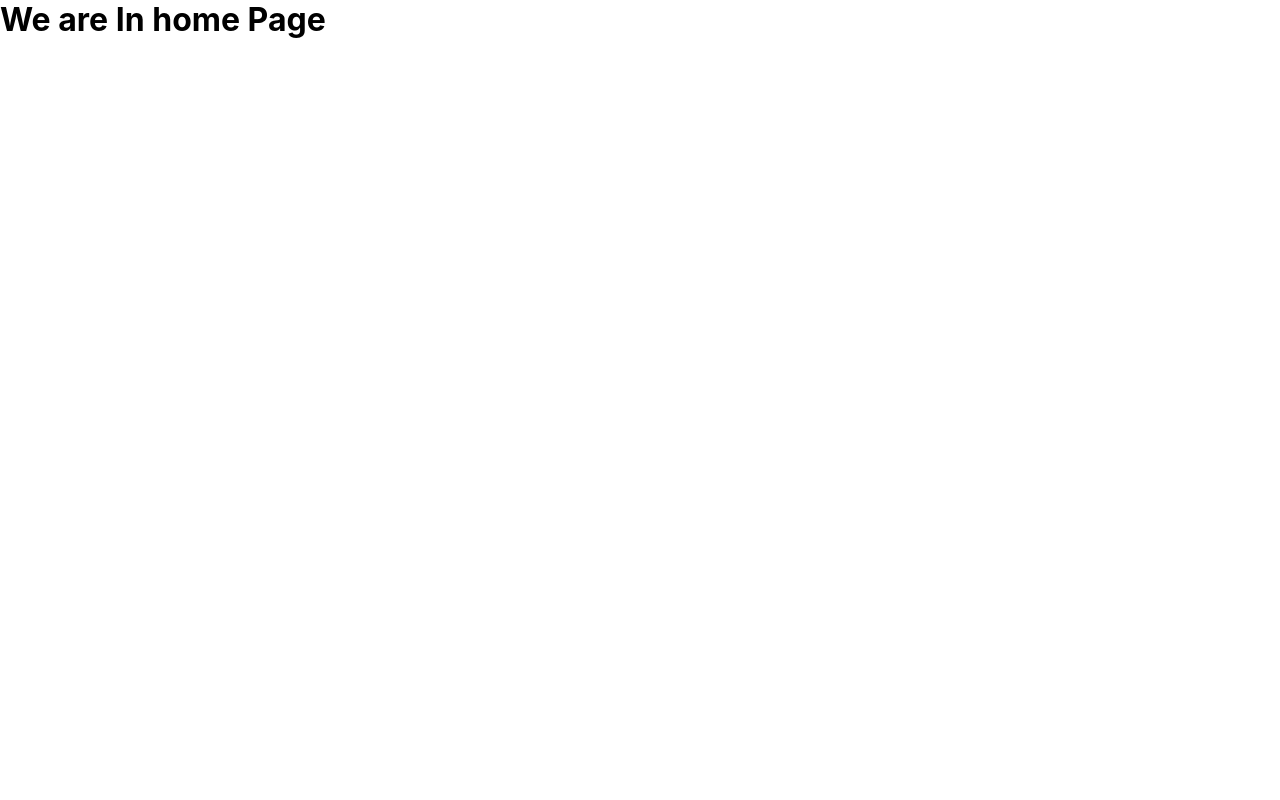
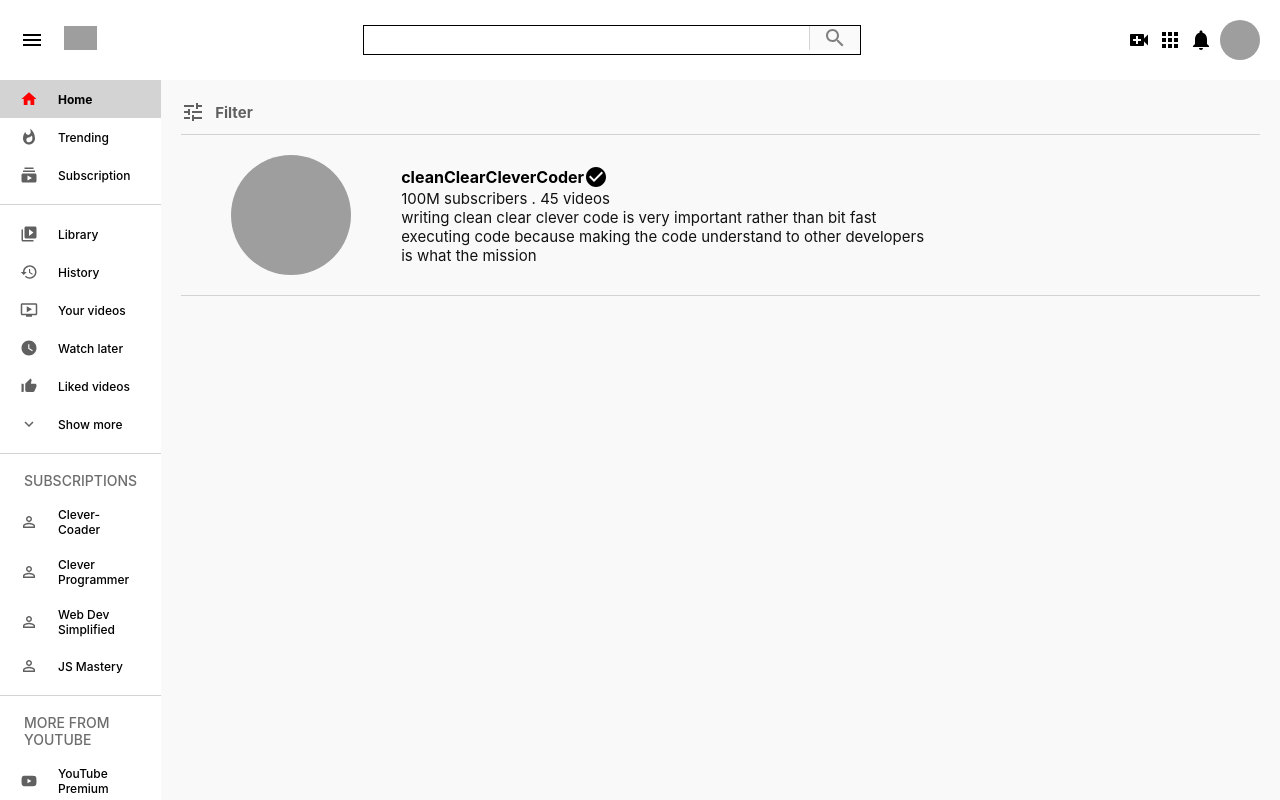
Before and after one commit to cleverCoader/reactjs-youtube-clone, a React (Create React App) app: page /search/1 in a window 1280 px wide. Shown: the top 800 px of the page. Built offline with nearby package versions, Linux system fonts and the light colour scheme; grey boxes are pictures that could not be loaded.

Commit message:
That is pretty Much We are in the EndGame Now

```diff
--- a/src/App.js
+++ b/src/App.js
@@ -3,12 +3,13 @@ import './App.css';
 import Header from './Header';
 import Sidebar from './Sidebar';
 import RecomendedVideos from './RecomendedVideos';
+//-----------------------------------------------------
+import SearchPage from './SearchPage';
 
 import {
   BrowserRouter as Router,
   Switch,
   Route,
-  Link
 } from "react-router-dom";
 
 function App() {
@@ -16,23 +17,28 @@ function App() {
     <div className="app">
 
       <Router>
+      <Header />
         <Switch>
-        <Route path="/videos">
-            <h1>We are In videos Page</h1>
+          <Route path="/search/:searchTerm" >
+          <div className="app_page">
+              <Sidebar />
+              <SearchPage />
+          </div>
+
           </Route>
           <Route path="/">
-            <h1>We are In home Page</h1>
+          <div className="app_page">
+            <Sidebar />
+            <RecomendedVideos />
+          </div>
           </Route>
         </Switch>
       </Router>
 
 
 
-      {/* <Header />
-      <div className="app_page">
-        <Sidebar />
-        <RecomendedVideos />
-      </div> */}
+
+
 
 
 
--- /dev/null
+++ b/src/ChannelRow.css
@@ -0,0 +1,27 @@
+.channelRow{
+    display: flex;
+    align-items: center;
+    width: 70%;
+
+}
+
+.channelRow_text{
+    display: flex;
+    flex-direction: column;
+}
+
+.channelRow_logo{
+    height: 120px !important;
+    width: 120px !important;
+    margin: 10px 50px;
+}
+
+.channelRow_text >h4{
+    display: flex;
+    align-items: center;
+    justify-content: start;
+}
+.channelRow_text >p{
+    color: #131212;
+    font-size: 15px !important;
+}
--- /dev/null
+++ b/src/ChannelRow.js
@@ -0,0 +1,19 @@
+import React from 'react';
+import './ChannelRow.css';
+import Avatar from '@material-ui/core/Avatar';
+import CheckCircleIcon from '@material-ui/icons/CheckCircle';
+function ChannelRow({image,channel, subs,noOfVideos,description,verified}) {
+    return (
+        <div className="channelRow" >
+            <Avatar className="channelRow_logo" alt={channel} src={image} />
+            <div className="channelRow_text">
+                <h4> {channel} {verified && <CheckCircleIcon />} </h4>
+                <p> {subs} subscribers . {noOfVideos} videos </p>
+                <p> {description} </p>
+            </div>
+
+        </div>
+    )
+}
+
+export default ChannelRow;
--- a/src/Header.js
+++ b/src/Header.js
@@ -1,4 +1,4 @@
-import React from 'react';
+import React,{useState} from 'react';
 import './Header.css';
 import MenuIcon from '@material-ui/icons/Menu';
 import SearchIcon from '@material-ui/icons/Search';
@@ -6,23 +6,39 @@ import VideoCallIcon from '@material-ui/icons/VideoCall';
 import AppsIcon from '@material-ui/icons/Apps';
 import NotificationsIcon from '@material-ui/icons/Notifications';
 import Avatar from '@material-ui/core/Avatar';
+import {Link} from "react-router-dom";
 
 function Header() {
+
+    const [inputSearch, setInputSearch] = useState(' ');
+
+
     return (
         <div className="header" >
 
             <div className="header_left" >
             <MenuIcon />
+            <Link to="/">
             <img
                 className="youtube_logo"
                 src="https://upload.wikimedia.org/wikipedia/commons/thumb/b/b8/YouTube_Logo_2017.svg/337px-YouTube_Logo_2017.svg.png"
                 alt=""
             />
+            </Link>
+
             </div>
 
             <div className="header_input">
-            <input type="text" placeholder="Search" />
-            <SearchIcon className="header_search_button"  />
+                <input
+                    onChange={e => setInputSearch(e.target.value)}
+                    value={inputSearch}
+                    type="text"
+                    placeholder="Search"
+                />
+
+                <Link to={`/search/${inputSearch}`} >
+                    <SearchIcon className="header_search_button"  />
+                </Link>
             </div>
 
             <div className="header_icons">
--- /dev/null
+++ b/src/SearchPage.css
@@ -0,0 +1,25 @@
+.searchPage{
+    flex: 0.87;
+    background-color: #f9f9f9;
+    padding: 20px 20px;
+}
+
+.searchPageFilter{
+    display: flex;
+    align-items: center;
+    color: #606060;
+    font-size: x-small !important;
+}
+
+.searchPageFilter >h2{
+    margin-left: 10px;
+}
+
+.searchPage > hr{
+    height: 1px;
+    border: 0;
+    background-color: lightgray;
+    margin-top: 10px;
+    margin-bottom: 10px;
+
+}
--- /dev/null
+++ b/src/SearchPage.js
@@ -0,0 +1,33 @@
+import React from 'react';
+import ChannelRow from './ChannelRow';
+import VideoRow from './VideoRow';
+
+import './SearchPage.css';
+import TuneIcon from '@material-ui/icons/Tune';
+
+function SearchPage() {
+    return (
+        <div className="searchPage" >
+            <div className="searchPageFilter">
+                <TuneIcon />
+                <h2> Filter</h2>
+            </div>
+            <hr />
+
+            <ChannelRow
+                image="https://images.all-free-download.com/images/graphicthumb/beautiful_scenery_04_hd_pictures_166258.jpg"
+                channel="cleanClearCleverCoder"
+                verified
+                subs="100M"
+                noOfVideos="45"
+                description="writing clean clear clever code is very important rather than bit  fast executing code because making the code understand to other developers is what the mission"
+
+            />
+            <hr />
+            <VideoRow />
+
+        </div>
+    )
+}
+
+export default SearchPage;
--- /dev/null
+++ b/src/VideoRow.js
@@ -0,0 +1,12 @@
+import React from 'react';
+import './VideoRow.css';
+
+function VideoRow() {
+    return (
+        <div>
+
+        </div>
+    )
+}
+
+export default VideoRow;
```
Also changed, not shown: src/Sidebar.js (+0 -20 lines), src/VideoRow.css (added).
